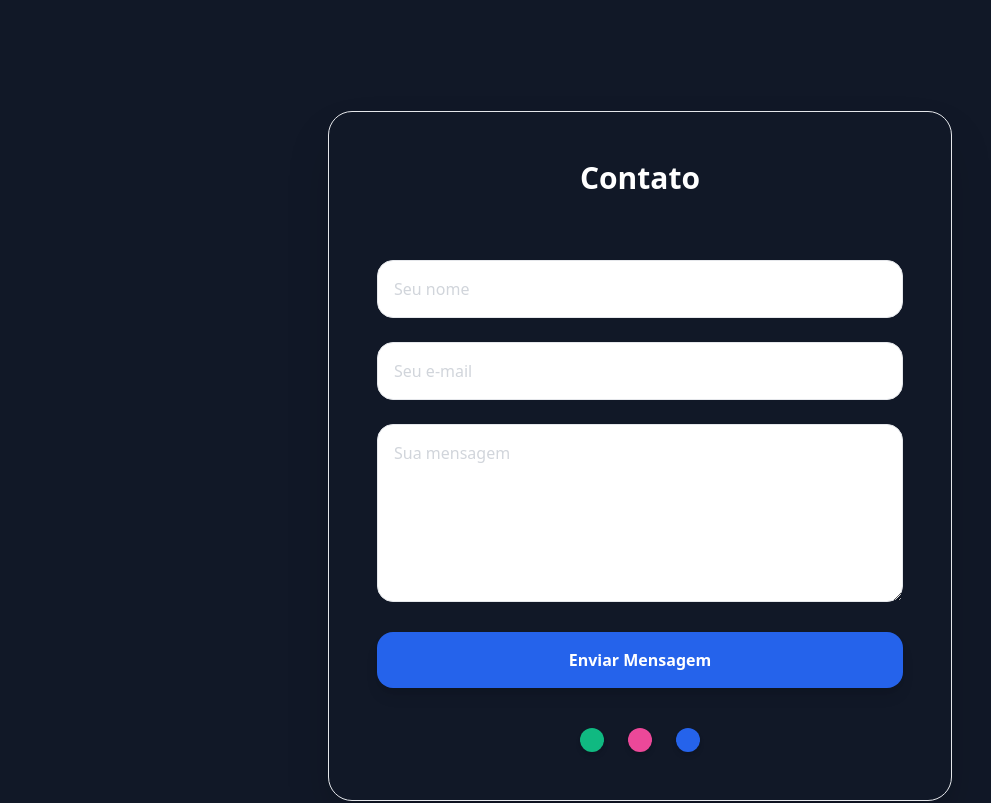
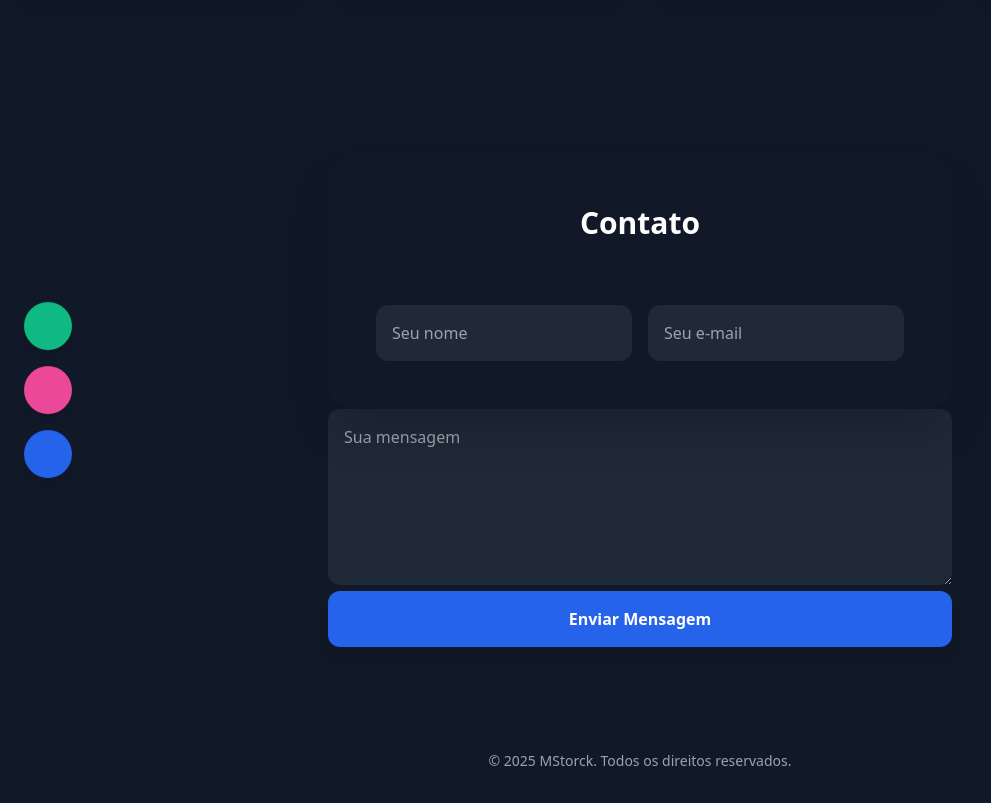
Before and after one commit to MStorck-02/ProjetoSite-1, a plain HTML site: page index.html in a window 1280 px wide. Shown: the part 1799-2602 px from the top of the page, without its empty margins (0-991 px from the left). Drawn offline with nearby package versions, Linux system fonts and the light colour scheme.

Commit message:
Update index.html
Adicionado novo visual e otimização para seção "contato"

```diff
--- a/index.html
+++ b/index.html
@@ -3,36 +3,29 @@
 <head>
   <meta charset="UTF-8" />
   <meta name="viewport" content="width=device-width, initial-scale=1.0"/>
-  <title>Storck's Site</title>
+  <title>Storck's Site Project</title>
+  <link href="https://cdn.jsdelivr.net/npm/tailwindcss@2.2.19/dist/tailwind.min.css" rel="stylesheet"/>
+  <link href="https://unpkg.com/aos@2.3.1/dist/aos.css" rel="stylesheet">
+  <style>
+    html { scroll-behavior: smooth; }
 
-  <!-- Tailwind CSS direto do CDN -->
-  <link href="https://cdn.jsdelivr.net/npm/tailwindcss@2.2.19/dist/tailwind.min.css" rel="stylesheet"/>
-
-  <style>
-    html {
-      scroll-behavior: smooth;
-    }
-
-    /* Animação de subida suave pra quando o elemento entra na tela */
     .fade-up {
       opacity: 0;
       transform: translateY(20px);
       transition: opacity 0.8s ease-out, transform 0.8s ease-out;
     }
-
     .fade-up.visible {
       opacity: 1;
       transform: translateY(0);
     }
   </style>
 </head>
-
 <body class="font-sans bg-gray-900 text-white">
 
-  <!-- Cabeçalho fixo com navegação -->
+  <!-- Navbar -->
   <header class="bg-gray-900 shadow-md sticky top-0 z-50">
     <div class="container mx-auto px-6 py-4 flex justify-between items-center">
-      <h1 class="text-2xl font-bold tracking-wide">Storck</h1>
+      <h1 class="text-2xl font-bold tracking-wide">Miguel Storck</h1>
       <nav class="space-x-6 text-sm font-medium">
         <a href="#home" class="hover:text-blue-400 transition">Início</a>
         <a href="#sobre" class="hover:text-blue-400 transition">Sobre</a>
@@ -42,41 +35,43 @@
     </div>
   </header>
 
-  <!-- Hero -->
-  <section id="home" class="h-screen bg-cover bg-center flex items-center justify-center relative" style="background-image: url('https://source.unsplash.com/1600x900/?architecture');">
+  <!-- Hero Section -->
+  <section id="home" class="h-screen bg-cover bg-center flex items-center justify-center relative"
+           style="background-image: url('https://source.unsplash.com/1600x900/?architecture');">
     <div class="absolute inset-0 bg-black/50"></div>
     <div class="relative bg-white/10 backdrop-blur-lg p-12 rounded-3xl shadow-2xl max-w-2xl text-center">
       <h2 class="text-5xl font-serif font-semibold text-white mb-4 drop-shadow-lg animate-fadeIn">Website by Storck</h2>
-      <p class="text-xl text-gray-200 italic">Projeto de criação de site minimalista e moderno</p>
+      <p class="text-xl text-gray-200 italic">Projeto de site </p>
     </div>
   </section>
 
-  <!-- Seção "Sobre" -->
-  <section id="sobre" class="py-20 bg-gradient-to-r from-[#0f2b2d] to-[#112f35]">
-    <div class="container mx-auto px-6 max-w-3xl text-center">
-      <div class="bg-white/5 backdrop-blur-lg p-10 rounded-3xl shadow-2xl border border-white/20 fade-up">
-        <h2 class="text-3xl font-bold mb-6 text-white">Sobre</h2>
-        <ul class="text-lg leading-relaxed text-gray-300 list-disc list-inside space-y-2 text-left">
-          <li>HTML5 como base da estrutura.</li>
-          <li>Visual feito com Tailwind CSS pra garantir um layout moderno e responsivo.</li>
-          <li>Funcionalidades interativas via JavaScript.</li>
-          <li>Chat online ativado com Tawk.to, pra facilitar o contato.</li>
-          <li>Design bem limpo, focando numa experiência intuitiva.</li>
+ <!-- Sobre -->
+<section id="sobre" class="py-20 bg-gradient-to-r from-[#0f2b2d] to-[#112f35]">
+  <div class="container mx-auto px-6 max-w-3xl text-center">
+    <div class="bg-white/5 backdrop-blur-lg p-10 rounded-3xl shadow-2xl border border-white/20 fade-up">
+      <h2 class="text-3xl md:text-4xl font-bold mb-8 text-white">Sobre</h2>
+      <div class="bg-white/10 p-6 rounded-xl">
+        <ul class="text-lg leading-relaxed text-gray-100 list-disc list-inside space-y-3 text-left">
+          <li><span class="font-semibold text-white">HTML5</span> na estrutura semântica do site.</li>
+          <li><span class="font-semibold text-white">Tailwind CSS</span> para responsividade e design moderno.</li>
+          <li><span class="font-semibold text-white">JavaScript</span> para funcionalidades dinâmicas.</li>
+          <li><span class="font-semibold text-white">Tawk.to Live Chat</span> para suporte em tempo real.</li>
+          <li>Foco em <span class="font-semibold text-white">design minimalista</span> e <span class="font-semibold text-white">experiência do usuário (UX)</span>.</li>
         </ul>
       </div>
     </div>
-  </section>
+  </div>
+</section>
 
-  <!-- Projetos: Cards de prévia -->
-  <section id="galeria" class="py-20 bg-gradient-to-r from-[#0f2b2d] to-[#112f35]">
+  <!-- Galeria -->
+  <section id="galeria" data-aos="fade-up" class="py-20 bg-gradient-to-r from-[#0f2b2d] to-[#112f35]">
     <div class="container mx-auto px-4">
       <h2 class="text-4xl font-bold text-center text-[#1e3a5f] mb-12 tracking-wide fade-up">Projetos</h2>
       <div class="grid grid-cols-1 sm:grid-cols-2 md:grid-cols-4 gap-8">
-        <!-- Cards dos projetos (placeholder) -->
+        <!-- Cards -->
         <div class="bg-white/10 backdrop-blur-md rounded-2xl h-52 flex items-center justify-center shadow-lg border border-white/20 relative group overflow-hidden transform transition-all duration-500 hover:scale-105 hover:shadow-2xl hover:border-white/40">
           <span class="text-gray-300 text-lg font-semibold opacity-0 translate-y-4 group-hover:opacity-100 group-hover:translate-y-0 transition-all duration-500 absolute">Coming Soon</span>
         </div>
-        <!-- Cards (3) -->
         <div class="bg-white/10 backdrop-blur-md rounded-2xl h-52 flex items-center justify-center shadow-lg border border-white/20 relative group overflow-hidden transform transition-all duration-500 hover:scale-105 hover:shadow-2xl hover:border-white/40">
           <span class="text-gray-300 text-lg font-semibold opacity-0 translate-y-4 group-hover:opacity-100 group-hover:translate-y-0 transition-all duration-500 absolute">Coming Soon</span>
         </div>
@@ -90,72 +85,57 @@
     </div>
   </section>
 
-  <!-- Contato com formulário e ícones de redes -->
-  <section id="contato" class="py-20 bg-gradient-to-r from-[#0f2b2d] to-[#112f35]">
+  <!-- Contato -->
+  <section id="contato" data-aos="fade-up" class="py-20 bg-gradient-to-r from-[#0f2b2d] to-[#112f35] relative">
+    <!-- Botões laterais -->
+    <div class="fixed top-1/2 left-6 transform -translate-y-1/2 flex flex-col gap-4 z-50">
+      <a href="https://wa.me/SEUNUMERO" target="_blank" class="bg-green-500 p-3 rounded-full shadow-md hover:scale-110 transition animate-bounce" title="WhatsApp">
+        <svg xmlns="http://www.w3.org/2000/svg" fill="white" viewBox="0 0 24 24" class="w-6 h-6"><path d="M20.52 3.48..."/></svg>
+      </a>
+      <a href="https://instagram.com/MiguelStorck" target="_blank" class="bg-pink-500 p-3 rounded-full shadow-md hover:scale-110 transition animate-bounce" title="Instagram">
+        <svg xmlns="http://www.w3.org/2000/svg" fill="white" viewBox="0 0 24 24" class="w-6 h-6"><path d="M7.75 2..."/></svg>
+      </a>
+      <button onclick="copiarEmail()" class="bg-blue-600 p-3 rounded-full shadow-md hover:scale-110 transition animate-bounce relative" title="Copiar E-mail">
+        <svg xmlns="http://www.w3.org/2000/svg" fill="white" viewBox="0 0 24 24" class="w-6 h-6"><path d="M20 4H4c..."/></svg>
+        <span id="copiadoMsg" class="absolute -bottom-6 left-1/2 transform -translate-x-1/2 text-xs text-green-400 hidden">Copiado!</span>
+      </button>
+    </div>
+
     <div class="container mx-auto px-6 max-w-2xl">
-      <div class="bg-white/5 backdrop-blur-2xl p-12 rounded-3xl shadow-2xl border border-white/20 relative fade-up">
+      <div class="backdrop-blur-2xl p-12 rounded-3xl shadow-2xl fade-up">
         <h2 class="text-3xl font-bold text-center mb-10 text-white">Contato</h2>
-
-        <!-- Formulário simples usando FormSubmit -->
-        <form action="https://formsubmit.co/Contato.Mstorck@gmail.com" method="POST" class="space-y-6">
+        <form action="https://formsubmit.co/Contato.MStorck@gmail.com" method="POST" class="space-y-6 grid grid-cols-1 sm:grid-cols-2 gap-4">
           <input type="hidden" name="_captcha" value="false">
           <input type="hidden" name="_next" value="https://suaurl.com/obrigado">
-
-          <input type="text" name="nome" placeholder="Seu nome" required class="w-full p-4 bg-white/10 text-white placeholder-gray-300 border border-white/20 rounded-2xl focus:outline-none focus:ring-2 focus:ring-blue-500 focus:border-transparent transition"/>
-
-          <input type="email" name="email" placeholder="Seu e-mail" required class="w-full p-4 bg-white/10 text-white placeholder-gray-300 border border-white/20 rounded-2xl focus:outline-none focus:ring-2 focus:ring-blue-500 focus:border-transparent transition"/>
-
-          <textarea name="mensagem" rows="6" placeholder="Sua mensagem" required class="w-full p-4 bg-white/10 text-white placeholder-gray-300 border border-white/20 rounded-2xl focus:outline-none focus:ring-2 focus:ring-blue-500 focus:border-transparent transition"></textarea>
-
-          <button type="submit" class="w-full bg-blue-600 hover:bg-blue-700 text-white font-semibold py-4 rounded-2xl shadow-lg transition transform hover:-translate-y-1 hover:shadow-2xl">
-            Enviar Mensagem
-          </button>
+          <input type="text" name="nome" placeholder="Seu nome" required class="w-full p-4 bg-gray-800 text-white placeholder-gray-400 rounded-xl focus:outline-none focus:ring-2 focus:ring-blue-500"/>
+          <input type="email" name="email" placeholder="Seu e-mail" required class="w-full p-4 bg-gray-800 text-white placeholder-gray-400 rounded-xl focus:outline-none focus:ring-2 focus:ring-blue-500"/>
+          </div><div class="sm:col-span-2"><textarea name="mensagem" rows="6" placeholder="Sua mensagem" required class="w-full p-4 bg-gray-800 text-white placeholder-gray-400 rounded-xl focus:outline-none focus:ring-2 focus:ring-blue-500"></textarea></div>
+          <div class="sm:col-span-2"><button type="submit" class="w-full bg-blue-600 hover:bg-blue-700 text-white font-semibold py-4 rounded-xl shadow-lg transition transform hover:-translate-y-1 hover:shadow-2xl">Enviar Mensagem</button></div>
         </form>
-
-        <!-- Ícones de redes sociais -->
-        <div class="flex justify-center gap-6 mt-10 text-2xl">
-          <!-- WhatsApp -->
-          <a href="https://wa.me/SEUNUMERO" target="_blank" class="bg-green-500 p-3 rounded-full shadow-md hover:scale-110 transition" title="WhatsApp">
-            <!-- SVG -->
-          </a>
-
-          <!-- Instagram -->
-          <a href="https://instagram.com/MiguelStorck" target="_blank" class="bg-pink-500 p-3 rounded-full shadow-md hover:scale-110 transition" title="Instagram">
-            <!-- SVG -->
-          </a>
-
-          <!-- E-mail (copiar pra transferência) -->
-          <button onclick="copiarEmail()" class="bg-blue-600 p-3 rounded-full shadow-md hover:scale-110 transition relative" title="Copiar E-mail">
-            <!-- SVG -->
-            <span id="copiadoMsg" class="absolute -bottom-6 left-1/2 transform -translate-x-1/2 text-xs text-green-400 hidden">Copiado!</span>
-          </button>
-        </div>
       </div>
     </div>
   </section>
 
-  <!-- Rodapé -->
+  <!-- Footer -->
   <footer class="bg-[#0a1e1f] text-center py-6 text-sm text-gray-400">
     © 2025 MStorck. Todos os direitos reservados.
   </footer>
 
   <!-- Scripts -->
   <script>
-    // Ativa animação de entrada pros elementos com fade-up
     const faders = document.querySelectorAll('.fade-up');
     const appearOptions = { threshold: 0.2, rootMargin: "0px 0px -50px 0px" };
-    const appearOnScroll = new IntersectionObserver((entries, observer) => {
+    const appearOnScroll = new IntersectionObserver(function(entries, appearOnScroll){
       entries.forEach(entry => {
-        if (!entry.isIntersecting) return;
+        if(!entry.isIntersecting) return;
         entry.target.classList.add('visible');
-        observer.unobserve(entry.target);
+        appearOnScroll.unobserve(entry.target);
       });
     }, appearOptions);
-    faders.forEach(fader => appearOnScroll.observe(fader));
+    faders.forEach(fader => { appearOnScroll.observe(fader); });
 
-    // Função que copia o email pro clipboard
     function copiarEmail() {
-      const email = "Contato.Mstorck@gmail.com";
+      const email = "Contato.MStorck@gmail.com";
       navigator.clipboard.writeText(email).then(() => {
         const aviso = document.getElementById("copiadoMsg");
         aviso.classList.remove("hidden");
@@ -163,19 +143,8 @@
       });
     }
   </script>
+  <script src="https://unpkg.com/aos@2.3.1/dist/aos.js"></script>
+  <script>AOS.init();</script>
 
-  <!-- Chat ao vivo do Tawk.to -->
-  <script type="text/javascript">
-    var Tawk_API = Tawk_API || {}, Tawk_LoadStart = new Date();
-    (function () {
-      var s1 = document.createElement("script"), s0 = document.getElementsByTagName("script")[0];
-      s1.async = true;
-      s1.src = 'https://embed.tawk.to/5f6e0ddf4704467e89f03af5/default';
-      s1.charset = 'UTF-8';
-      s1.setAttribute('crossorigin', '*');
-      s1.style.zIndex = '999999 !important';
-      s0.parentNode.insertBefore(s1, s0);
-    })();
-  </script>
 </body>
 </html>
```
